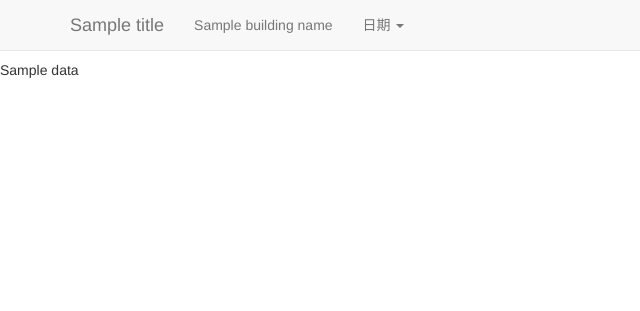
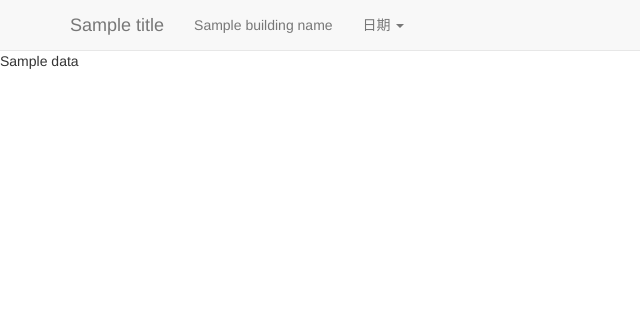
Before and after one commit to longcw/hust_classroom, a Python web app: template templates/classroom.html in a window 1280 px wide. Shown: the top 311 px of the page, without its empty margins (0-640 px from the left). Run offline with Jinja, Linux system fonts and the light colour scheme; the template is opened without the code that fills it: most values are stand-ins (such as "Sample title", 1, 10 or a date in 2020); some libraries are stand-ins or nearby versions.

Commit message:
添加cnzz统计

```diff
--- a/static/css/navbar-fixed-top.css
+++ b/static/css/navbar-fixed-top.css
@@ -1,3 +1,3 @@
 body {
-  padding-top: 60px;
+  padding-top: 51px;
 }
--- a/templates/base.html
+++ b/templates/base.html
@@ -10,7 +10,7 @@
         <!-- Bootstrap -->
         <link href="http://cdn.bootcss.com/bootstrap/3.3.2/css/bootstrap.min.css" rel="stylesheet">
 
-        <link href="{{ url_for('static', filename='css/navbar-fixed-top.css') }}" rel="stylesheet">
+        <link href="{{ url_for('static', filename='css/navbar-fixed-top.css', version=0.2) }}" rel="stylesheet">
 
         <!-- HTML5 shim and Respond.js for IE8 support of HTML5 elements and media queries -->
         <!-- WARNING: Respond.js doesn't work if you view the page via file:// -->
@@ -33,5 +33,10 @@
     <!-- Include all compiled plugins (below), or include individual files as needed -->
     <script src="http://cdn.bootcss.com/bootstrap/3.3.2/js/bootstrap.min.js"></script>
 {% endblock %}
+
+{% block cnzz %}
+    <script type="text/javascript">var cnzz_protocol = (("https:" == document.location.protocol) ? " https://" : " http://");
+    document.write(unescape("%3Cspan id='cnzz_stat_icon_1254467146'%3E%3C/span%3E%3Cscript src='" + cnzz_protocol + "s95.cnzz.com/z_stat.php%3Fid%3D1254467146' type='text/javascript'%3E%3C/script%3E"));</script>
+{% endblock %}
 </body>
 </html>
```
